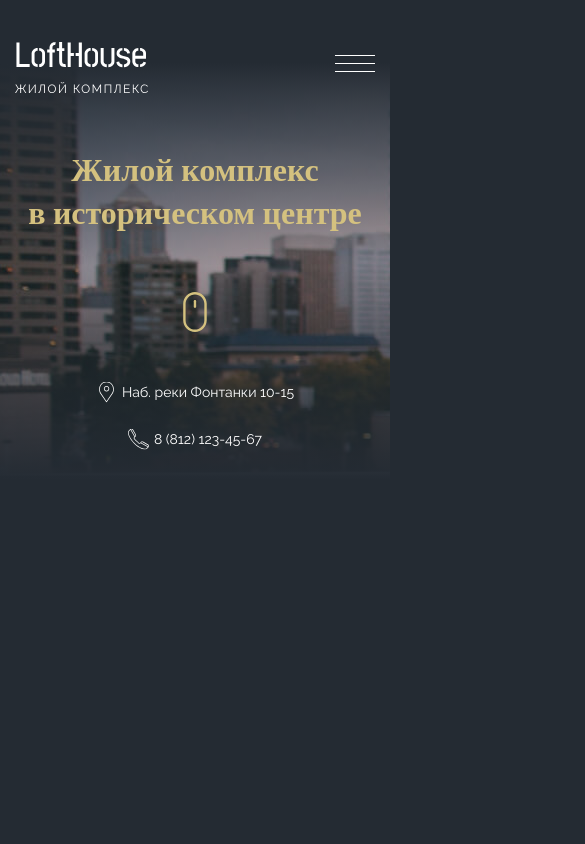
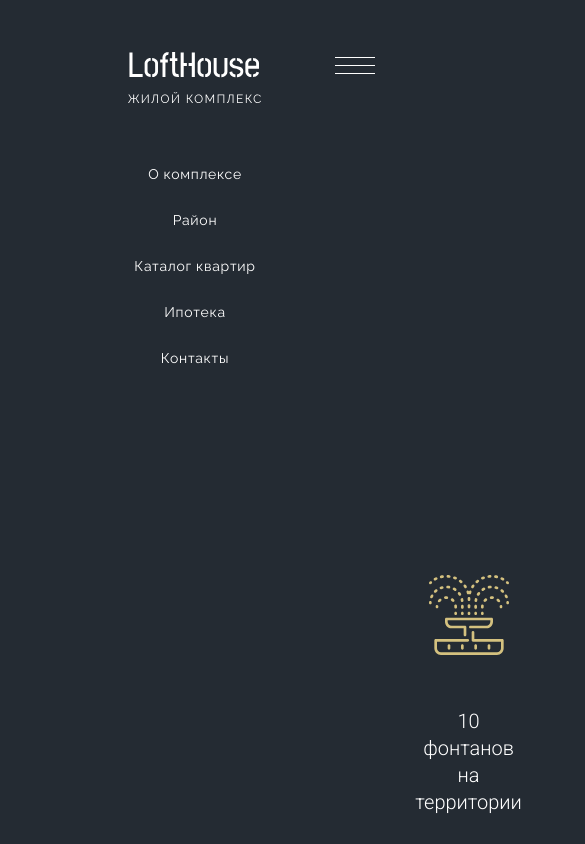
Before and after one commit to A1mzali/loftHouse_project, a plain HTML site: page index.html in a window 390 px wide. Shown: the top 844 px of the page, 585 px wide, since content can reach past the window. Drawn offline with nearby package versions, Linux system fonts and the light colour scheme.

Commit message:
mobile-header

```diff
--- a/index.html
+++ b/index.html
@@ -12,7 +12,7 @@
     <header class="header none1">
       <div class="header__top">
         <div class="container">
-          <div class="header__top-row">
+          <div class="header__top-row header__top-row--mobile">
             <a href="#1">
               <img src="./img/logo.svg" alt="Logo loftHous">
             </a>
@@ -62,7 +62,7 @@
     </header>
 
     <main>
-      <section class="benefits none">
+      <section class="benefits">
         <h2 class="visually-hidden">Преимущество ЖКХ</h2>
 
         <div class="container container--sm">
@@ -104,7 +104,7 @@
         </div>
       </section>
 
-      <section class="appartments none">
+      <section class="appartments">
         <div class="container">
 
           <div class="appartments__title">
@@ -138,7 +138,7 @@
         </div>
       </section>
 
-      <section class="cta none">
+      <section class="cta">
         <div class="container">
           <div class="cta_title">
             <h2 class="title-2">Хотите посмотреть?</h2>
@@ -165,7 +165,7 @@
 
       </section>
 
-      <section class="video none">
+      <section class="video">
         <h2 class="visualluy-hidden"></h2>
         <div class="container">
 
@@ -177,7 +177,7 @@
         </div>
       </section>
 
-      <section class="section-map none">
+      <section class="section-map">
         <div class="container">
           <div class="section-map__title">
             <h2 class="title-2">Район на карте</h2>
@@ -190,7 +190,7 @@
         </div>
       </section>
 
-      <section class="feedback none">
+      <section class="feedback">
         <div class="container">
           <div class="feedback__title">
             <h2 class="title-2">Есть вопросы?</h2>
@@ -277,5 +277,7 @@
       </div>
     </footer>
 
+
+    <script src="./js/main.js"></script>
   </body>
 </html>
--- a/scss/block/_header.scss
+++ b/scss/block/_header.scss
@@ -28,11 +28,52 @@
   align-items: center;
 }
 
+.header__top-row--mobile {
+  position: fixed;
+  z-index: 9;
+  background-color: $dark;
+  left: 0;
+  top: 0;
+  width: 100%;
+  height: 100%;
+
+  display: flex;
+  flex-direction: column;
+  justify-content: flex-start;
+  align-items: center;
+  row-gap: 60px;
+  padding-top: 40px;
+  padding-bottom: 40px;
+
+
+.header__nav {
+  display: block;
+  gap: 30px
+}
+
+
+.nav_lists {
+  flex-direction: column;
+  align-items: center;
+  row-gap: 30px;
+}
+
+.header__nav-btn {
+  position: fixed;
+  z-index: 11;
+  top: 50px;
+  right: 15px;
+
+}
+
+}
+
 .header__nav {
   @include mediaTablet {
     display: none;
   }
 }
+
 
 .header__nav-btn {
   display: none;
@@ -41,6 +82,7 @@
     display: block;
   }
 }
+
 
 .header__title {
   position: relative;
```
Also changed, not shown: css/main.css, css/main.min.css, js/main.js (added), 2 other files.
